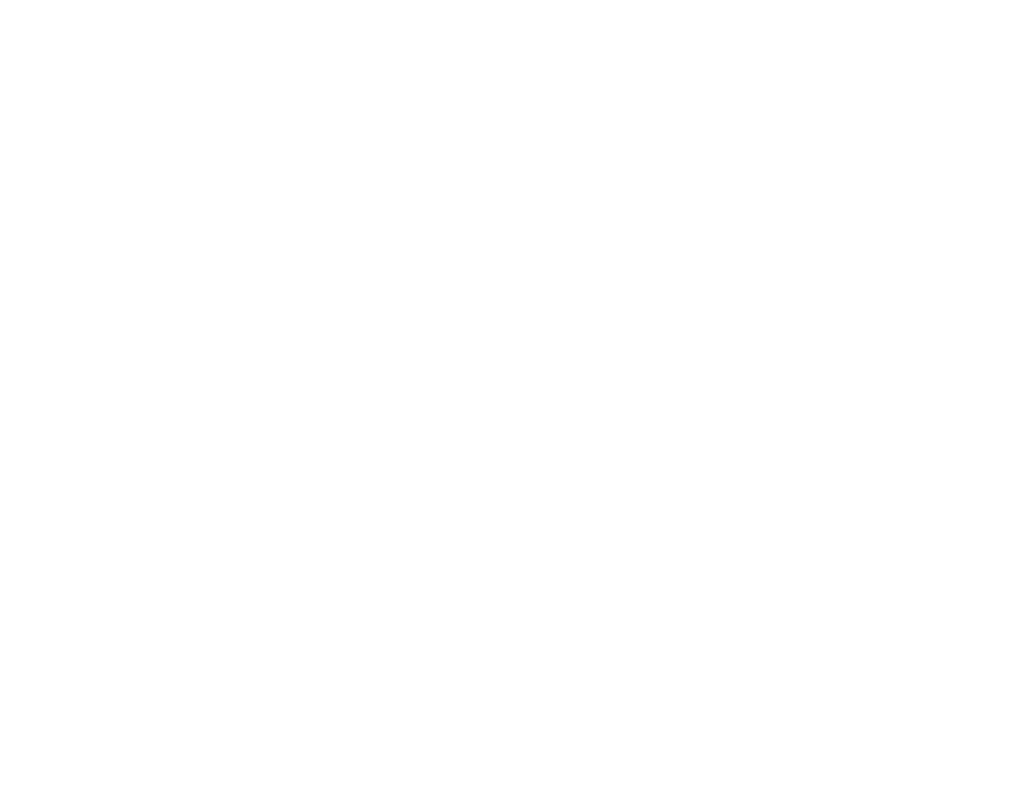
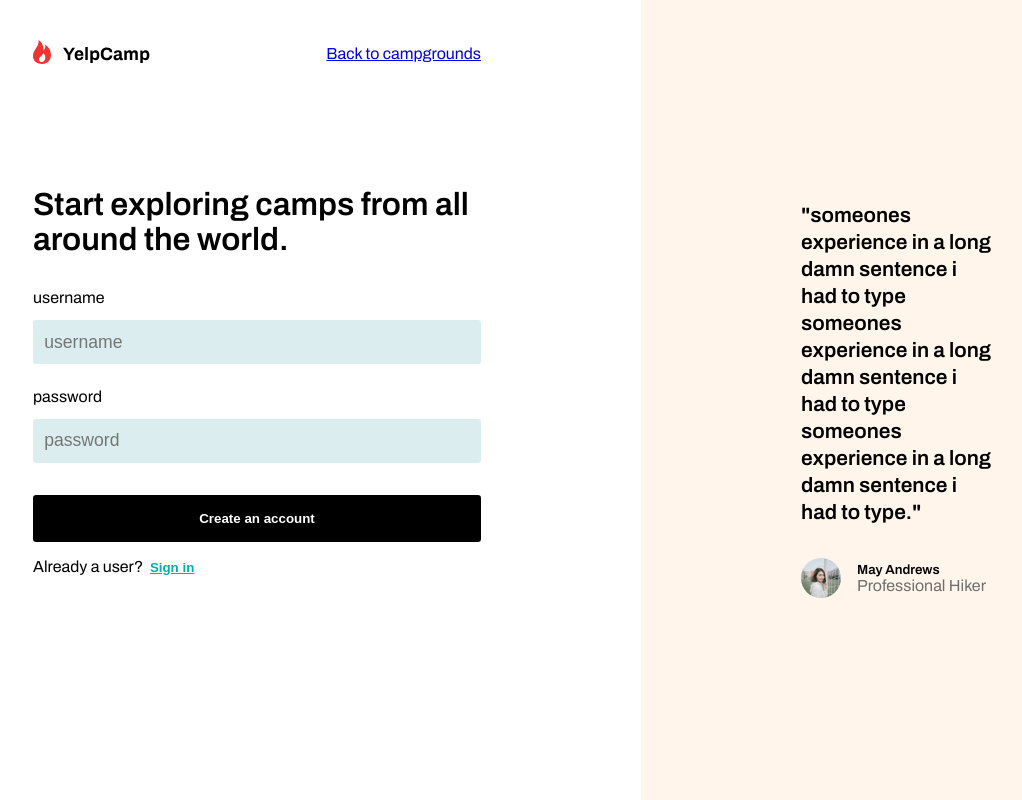
Before and after one commit to paro-418/YelpCamp, a React (Create React App) app in the folder client/: page /login in a window 1280 px wide. Before the commit this address had no page. Shown: the whole page, without its empty margins (127-1149 px from the left). Built offline with nearby package versions, Linux system fonts and the light colour scheme.

Commit message:
created SignUpPage

```diff
--- a/client/src/App.js
+++ b/client/src/App.js
@@ -3,15 +3,18 @@
 import CampGroundPage from './pages/CampGroundPage/CampGroundPage.js';
 import LandingPage from './pages/LandingPage/LandingPage.js';
 import SearchPage from './pages/SearchPage/SearchPage.js';
+import SignUpPage from './pages/SignUpPage/SignUpPage.js';
 
 function App() {
   return (
     <div className='App'>
       <Routes>
         <Route path='/' element={<LandingPage />} />
-        <Route path='/campground' element={<CampGroundPage />} />
+        <Route path='/campgrounds' element={<CampGroundPage />} />
         <Route path='/post-review' element={<AddCommentPage />} />
         <Route path='/search' element={<SearchPage />} />
+        <Route path='/signup' element={<SignUpPage />} />
+        <Route path='/login' element={<SignUpPage />} />
       </Routes>
     </div>
   );
--- a/client/src/components/Review/Review.js
+++ b/client/src/components/Review/Review.js
@@ -8,7 +8,7 @@
         <h3>name</h3>
         <time>13h ago</time>
       </div>
-      <blockquote>
+      <blockquote className={classes.blockquote}>
         some good or bad review by someone ome good or bad review by someone
         good or bad review by someone ome good or bad review by someone ome good
         or bad review by someone ome good or bad review by someone
--- a/client/src/components/Review/Review.module.css
+++ b/client/src/components/Review/Review.module.css
@@ -10,7 +10,7 @@
   justify-content: space-between;
 }
 
-blockquote {
+.blockquote {
   margin: 1rem 0;
   line-height: 1.5rem;
   color: rgb(88, 88, 88);
--- a/client/src/pages/LandingPage/LandingPage.js
+++ b/client/src/pages/LandingPage/LandingPage.js
@@ -34,7 +34,7 @@
             </li>
           </ul>
           <Button className={classes.btn}>
-            <Link className={classes.Link} to='/campground'>
+            <Link className={classes.Link} to='/campgrounds'>
               View CampGrounds
             </Link>
           </Button>
--- /dev/null
+++ b/client/src/pages/SignUpPage/SignUpPage.js
@@ -0,0 +1,89 @@
+import React from 'react';
+import classes from './SignUpPage.module.css';
+import { Link } from 'react-router-dom';
+import Button from '../../components/Button/Button';
+
+const SignUpPage = () => {
+  const alreadyAUser = false;
+  return (
+    <main className={classes.main}>
+      <div className={classes.formContainer}>
+        <header>
+          <img src='/Assets/Logo.svg' alt='logo' />
+          <Link to='/campgrounds'>Back to campgrounds</Link>
+        </header>
+        <form className={classes.form}>
+          <h1 className={classes.h1}>
+            Start exploring camps from all around the world.
+          </h1>
+
+          <div className={classes.inputContainer}>
+            <label htmlFor='username' className={classes.label}>
+              username
+            </label>
+            <input
+              id='username'
+              placeholder='username'
+              type='text'
+              required
+              className={classes.input}
+            />
+            <label htmlFor='password' className={classes.label}>
+              password
+            </label>
+            <input
+              id='password'
+              placeholder='password'
+              text='password'
+              required
+              className={classes.input}
+            />
+          </div>
+
+          {alreadyAUser ? (
+            <Button className={classes.submitBtn} type='submit'>
+              Login
+            </Button>
+          ) : (
+            <Button className={classes.submitBtn} type='submit'>
+              Create an account
+            </Button>
+          )}
+        </form>
+        {alreadyAUser ? (
+          <p>
+            Not a user yet? &nbsp;
+            <Button className={classes.quesBtn}>Create an account</Button>
+          </p>
+        ) : (
+          <p>
+            Already a user? &nbsp;
+            <Button className={classes.quesBtn}>Sign in</Button>
+          </p>
+        )}
+      </div>
+      <div className={classes.reviewContainer}>
+        <span className={classes.review}>
+          <blockquote className={classes.blockquote}>
+            "someones experience in a long damn sentence i had to type someones
+            experience in a long damn sentence i had to type someones experience
+            in a long damn sentence i had to type."
+          </blockquote>
+          <div className={classes.reviewerInfo}>
+            <img
+              src='/Assets/User Testimonial.svg'
+              alt='a user'
+              className={classes.userImage}
+            />
+            <span className={classes.userInfo}>
+              <h5 className={classes.name}>May Andrews</h5>
+              <p className={classes.position}>Professional Hiker</p>
+            </span>
+          </div>
+        </span>
+      </div>
+    </main>
+  );
+};
+
+export default SignUpPage;
--- /dev/null
+++ b/client/src/pages/SignUpPage/SignUpPage.module.css
@@ -0,0 +1,112 @@
+.main {
+  display: flex;
+  height: 100vh;
+}
+
+.formContainer {
+  flex-basis: 60%;
+  padding: 10rem;
+  padding-top: 2rem;
+}
+
+.form {
+  padding-top: 7rem;
+}
+
+.inputContainer {
+  display: flex;
+  flex-direction: column;
+  margin-top: 1rem;
+  gap: 0.5rem;
+}
+
+.label {
+  margin: 1rem 0 0.4rem 0;
+}
+.input {
+  padding: 0.7rem;
+  font-size: 1.1rem;
+  background-color: rgb(219, 237, 239);
+  border: none;
+  border-radius: 0.2rem;
+}
+
+.reviewContainer {
+  padding: 10rem;
+  flex-basis: 40%;
+  background-color: rgb(255, 245, 234);
+  display: flex;
+  align-items: center;
+  justify-content: center;
+}
+
+.review {
+  display: flex;
+  flex-direction: column;
+  gap: 2rem;
+}
+
+.blockquote {
+  font-size: 1.3rem;
+  font-weight: bold;
+  line-height: 1.3;
+}
+
+.reviewerInfo {
+  display: flex;
+  align-items: center;
+  gap: 1rem;
+}
+.position {
+  color: rgb(110, 110, 110);
+}
+.submitBtn {
+  width: 100%;
+  padding: 1rem 0;
+  color: #fff;
+  font-weight: bold;
+  background-color: #000;
+  border: none;
+  border-radius: 0.2rem;
+  margin: 2rem 0 1rem 0;
+}
+
+.quesBtn {
+  text-decoration: underline;
+  color: rgb(0, 175, 175);
+  font-weight: bold;
+  border: none;
+  background-color: transparent;
+  cursor: pointer;
+}
+
+.quesBtn:active {
+  border: none;
+}
+
+@media screen and (max-width: 640px) {
+  .main {
+    height: auto;
+    flex-direction: column;
+  }
+  .formContainer {
+    padding: 3rem;
+  }
+
+  .reviewContainer {
+    padding: 3rem;
+  }
+}
+
+@media screen and (max-width: 375px) {
+  .formContainer {
+    padding: 1.2rem;
+  }
+  .form {
+    padding-top: 2rem;
+  }
+
+  .h1 {
+    font-size: 1.5rem;
+  }
+}
```
